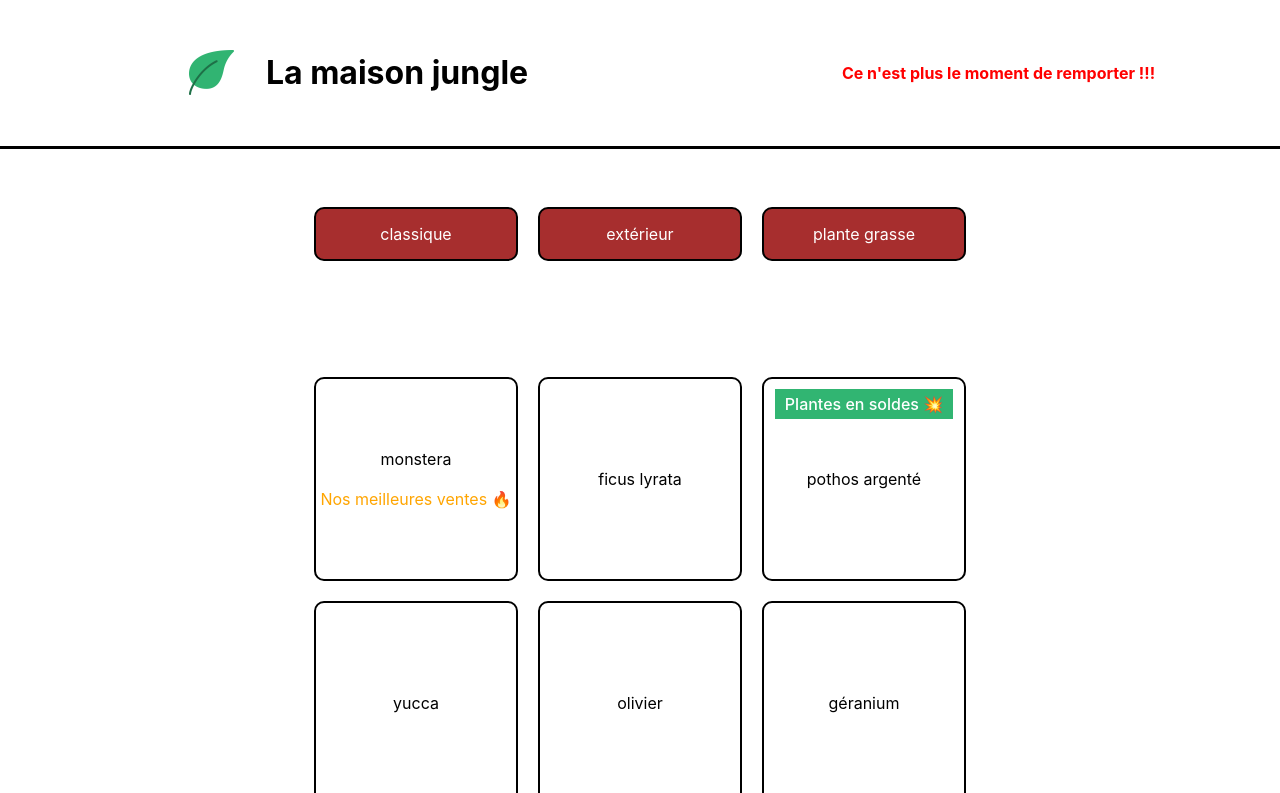
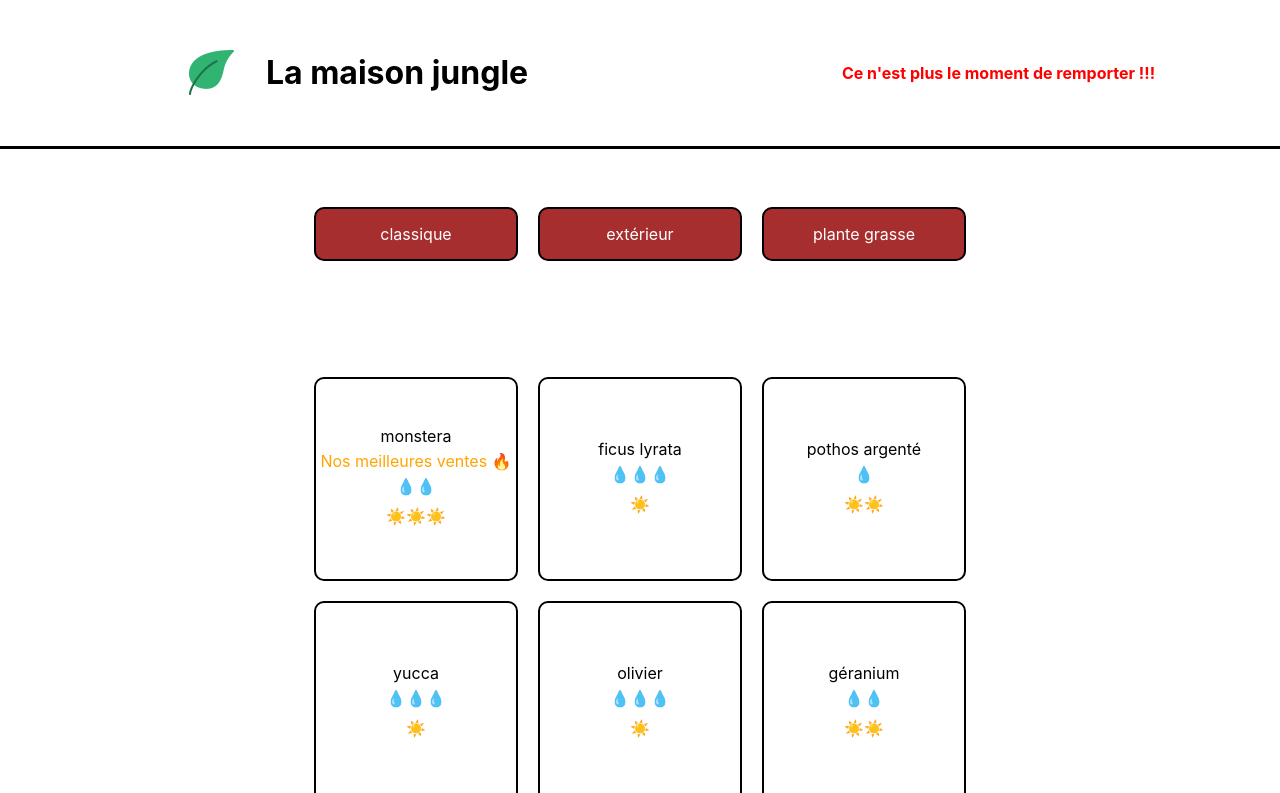
Before and after one commit to asonkes/Cours_React1_openclassRooms, a React (Create React App) app: page / in a window 1280 px wide. Shown: the top 793 px of the page. Built offline with nearby package versions, Linux system fonts and the light colour scheme.

Commit message:
réutilisez vos composants avec les props - sans exercice final

```diff
--- /dev/null
+++ b/src/components/CareScale.js
@@ -0,0 +1,23 @@
+function CareScale({ scaleValue, careType, className }) {
+
+    /** Le nombre MAX d'icônes qu'on accepte d'afficher */
+    const range = [1, 2, 3]
+
+    const scaleType = careType === 'light' ? '☀️' : '💧';
+
+    /** Et alors pour le raisonnement de :
+     * scaleValue > = element
+     * Pour chaque élément, on va chercher s'il est > ou = à l'élément du tableau (1, puis 2, puis 3)
+     * Et à chaque étape, on reçoit un soleil, si 2, 2 soleils
+     */
+    /** On met "toString()" car historiquement on accepte les nombre en React mais c'est mieux de mettre en "string" */
+    return (
+        <div className={className}>
+            {range.map((element) =>
+                scaleValue >= element ? <span key={element.toString()}>{ scaleType }</span> : null
+            )}
+        </div>
+    )
+}
+
+export default CareScale;
--- a/src/components/SoppingList.js
+++ b/src/components/SoppingList.js
@@ -10,6 +10,7 @@
 
 import '../styles/ShoppingList.css';
 import { plantList } from '../datas/plantList';
+import CareScale from './CareScale';
 
 /** Reduce( ) me permet de créer le nouveau tableau qui vient de la DB */
 /** acc = nouveau tableau que l'on va créer au fur et à mesure */
@@ -27,6 +28,8 @@ const categories = plantList.reduce((acc, plant) => {
 }, []);
 /** ici on va ajouter le composant lui-même */
 /** Map() affiche le tableau */
+
+/** scaleValue = plant.light (donc scaleValue vaut 1, 2 ou 3) */
 const ShoppingList = () => {
     return (
         <div className='lmj-shopping-list'>
@@ -41,6 +44,8 @@ const ShoppingList = () => {
                         {plant.name}
                         {plant.isBestSale && <span className='lmj-plant-bestSale'>Nos meilleures ventes 🔥</span>}
                         {plant.isSpecialOffer ? <span className='lmj-plant-specialOffer'>Plantes en soldes 💥</span> : null}
+                        <CareScale careType='water' scaleValue={plant.light} className="lmj-plant-light"/>
+                        <CareScale careType='light' scaleValue={plant.water} className="lmj-plant-water"/>
                     </li>
                 )}
             </ul>
--- a/src/datas/plantList.js
+++ b/src/datas/plantList.js
@@ -4,62 +4,80 @@ export const plantList = [
 		category: 'classique',
 		id: '1ed',
 		isBestSale: true,
-		isSpecialOffer: false
+		isSpecialOffer: false,
+		light: 2,
+		water: 3
 	},
 	{
 		name: 'ficus lyrata',
 		category: 'classique',
 		id: '2ab',
 		isBestSale: false,
-		isSpecialOffer: false
+		isSpecialOffer: false,
+		light: 3,
+		water: 1
 	},
 	{
 		name: 'pothos argenté',
 		category: 'classique',
 		id: '3sd',
 		isBestSale: false,
-		isSpecialOffer: TransformStreamDefaultController
+		isSpecialOffer: false,
+		light: 1,
+		water: 2
 	},
 	{
 		name: 'yucca',
 		category: 'classique',
 		id: '4kk',
 		isBestSale: false,
-		isSpecialOffer: false
+		isSpecialOffer: false,
+		light: 3,
+		water: 1
 	},
 	{
 		name: 'olivier',
 		category: 'extérieur',
 		id: '5pl',
 		isBestSale: false,
-		isSpecialOffer: false
+		isSpecialOffer: false,
+		light: 3,
+		water: 1
 	},
 	{
 		name: 'géranium',
 		category: 'extérieur',
 		id: '6uo',
 		isBestSale: false,
-		isSpecialOffer: false
+		isSpecialOffer: false,
+		light: 2,
+		water: 2
 	},
 	{
 		name: 'basilique',
 		category: 'extérieur',
 		id: '7ie',
 		isBestSale: true,
-		isSpecialOffer: true
+		isSpecialOffer: true,
+		light: 2,
+		water: 3
 	},
 	{
 		name: 'aloe',
 		category: 'plante grasse',
 		id: '8fp',
 		isBestSale: false,
-		isSpecialOffer: true
+		isSpecialOffer: true,
+		light: 2,
+		water: 1
 	},
 	{
 		name: 'succulente',
 		category: 'plante grasse',
 		id: '9vn',
 		isBestSale: false,
-		isSpecialOffer: false
+		isSpecialOffer: false,
+		light: 2,
+		water: 1
 	}
 ]
--- a/src/styles/ShoppingList.css
+++ b/src/styles/ShoppingList.css
@@ -47,7 +47,7 @@
 	position: relative;
 
 	.lmj-plant-bestSale {
-		padding-top: 20px;
+		padding-top: 5px;
 		color: orange;
 	}
 
@@ -58,6 +58,10 @@
 		color: white;
 		padding: 5px 10px;
 		background-color: #31b572;
+	}
+
+	.lmj-plant-light, .lmj-plant-water {
+		padding: 5px;
 	}
 }
 
```
Also changed, not shown: src/components/Banner.js (line endings or trailing spaces).
